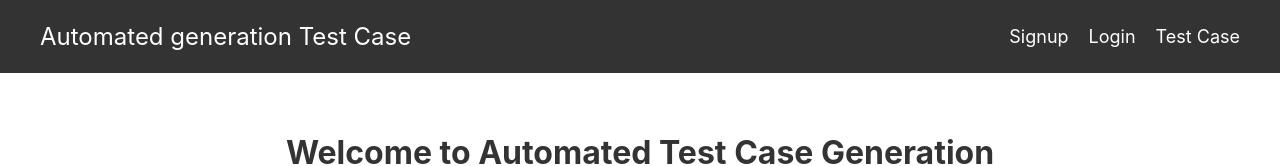
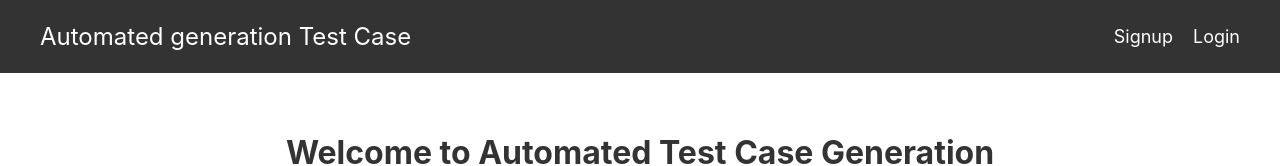
Before and after one commit to sushantbhausahebwalunj/automated-generation-test-case, a React (Create React App) app in the folder client/: page / in a window 1280 px wide. Shown: the top 166 px of the page. Built offline with nearby package versions, Linux system fonts and the light colour scheme.

Commit message:
testcase path added

```diff
--- a/client/src/components/Navbar/Navbar.js
+++ b/client/src/components/Navbar/Navbar.js
@@ -10,7 +10,6 @@ function Navbar() {
           <ul className="nav-links ">
             <li><a href="/signup">Signup</a></li>
             <li><a href="/login">Login</a></li>
-            <li><a href="/testCase">Test Case</a></li>
           </ul>
         </div>
       </div>
--- a/client/src/views/Login/Login.js
+++ b/client/src/views/Login/Login.js
@@ -27,7 +27,7 @@ function Login() {
 
     if(storageUser?.email){
       alert("You are already logged in!");
-      window.location.href = "/";
+      window.location.href = "/testCase";
     }
 
   }, [])
```
